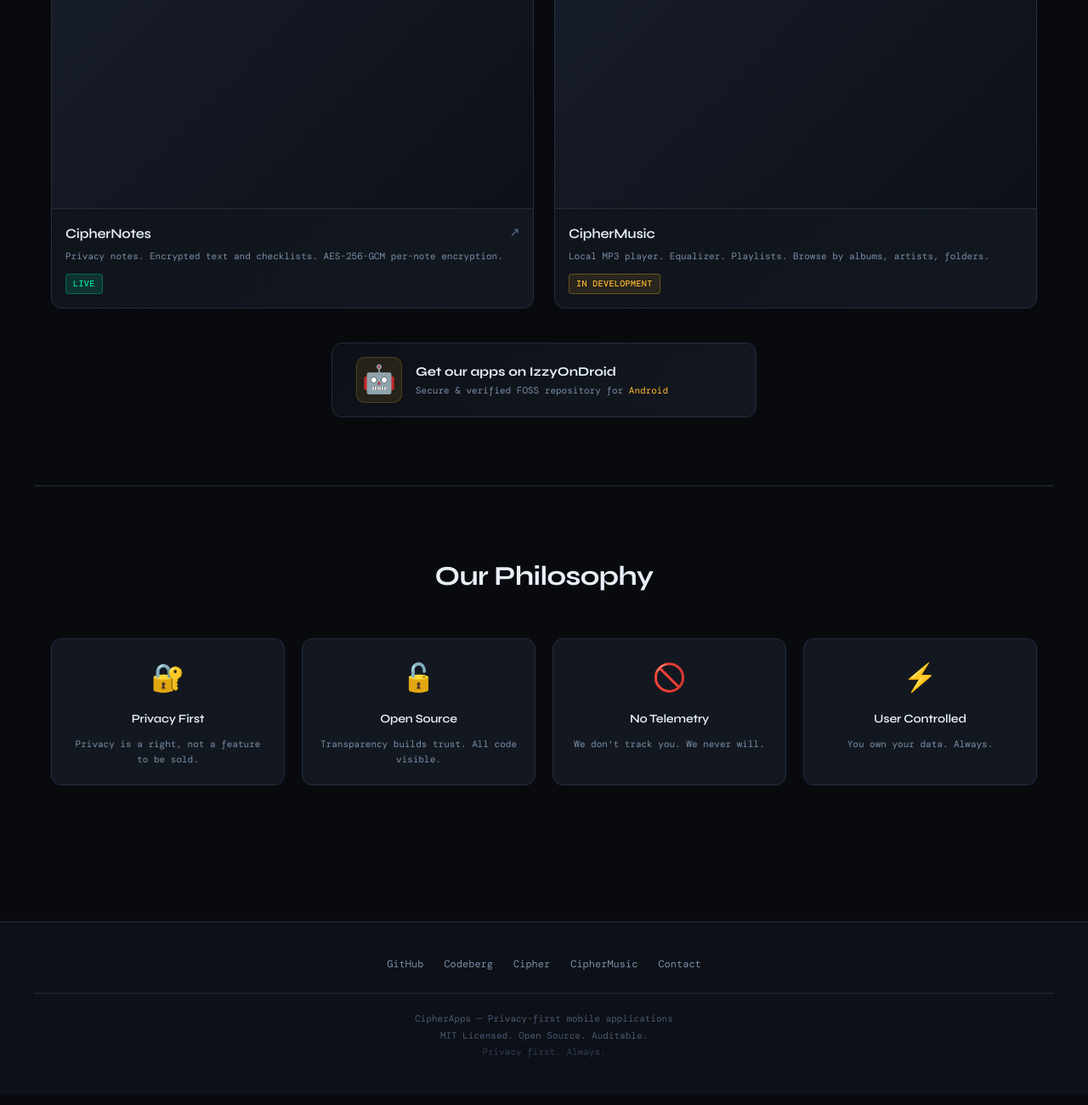
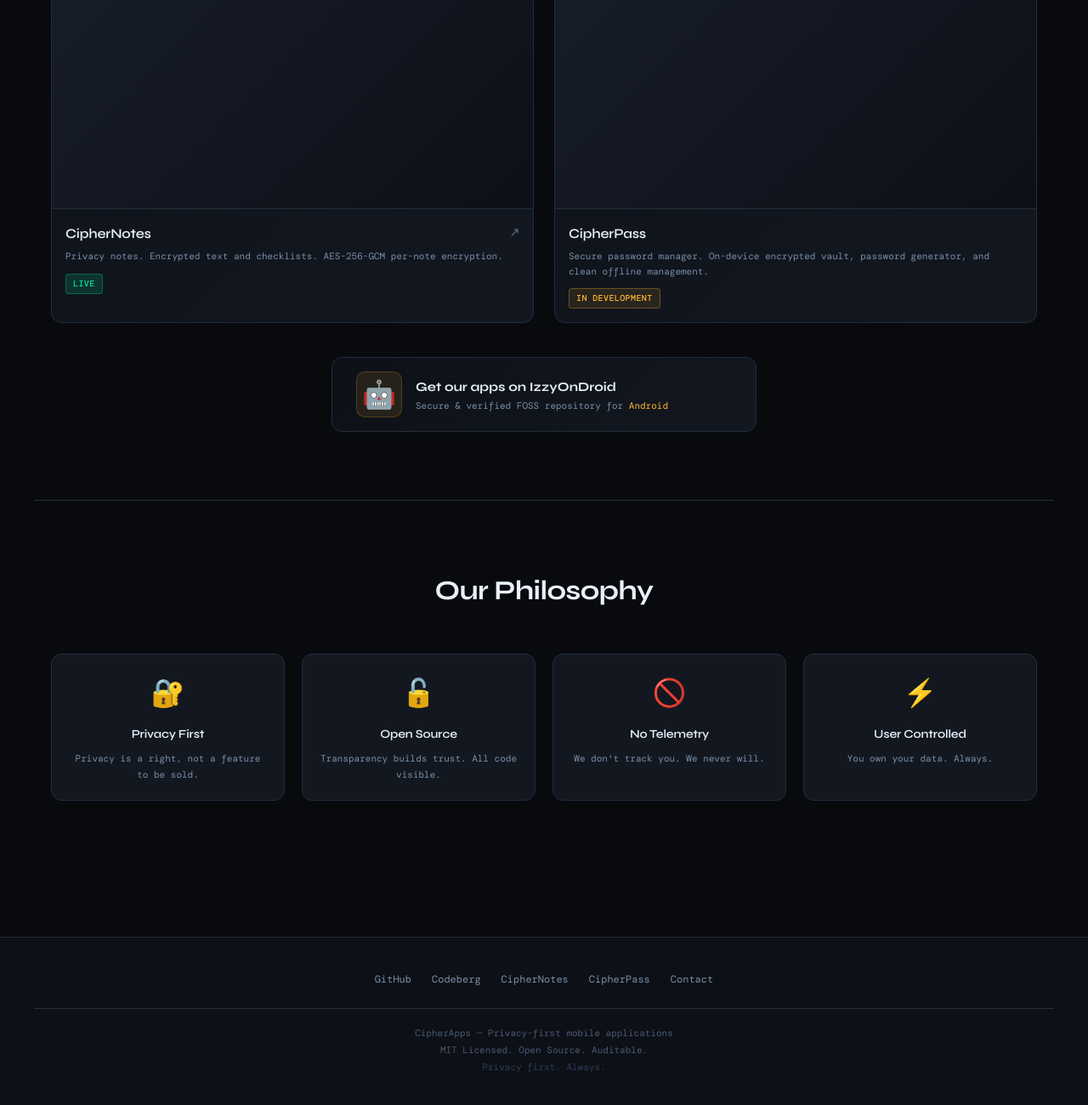
Before and after one commit to CipherApps/cipherapps.github.io, a plain HTML site: page index.html in a window 1280 px wide. Shown: the part 1668-2968 px from the top of the page at 85% size. Drawn offline with nearby package versions, Linux system fonts and the light colour scheme; a web font is replaced by a local one.

Commit message:
Replace CipherMusic with CipherPass in index.html

```diff
--- a/index.html
+++ b/index.html
@@ -94,10 +94,10 @@
                 </a>
 
                 <div class="app-card disabled">
-                    <div class="app-icon-big">🎵</div>
+                    <div class="app-icon-big">🔑</div>
                     <div class="app-info">
-                        <div class="app-name">CipherMusic</div>
-                        <p class="app-desc">Local MP3 player. Equalizer. Playlists. Browse by albums, artists, folders.</p>
+                        <div class="app-name">CipherPass</div>
+                        <p class="app-desc">Secure password manager. On-device encrypted vault, password generator, and clean offline management.</p>
                         <span class="app-status status-beta">In Development</span>
                     </div>
                 </div>
@@ -145,8 +145,8 @@
             <div class="footer-links">
                 <a href="https://github.com/CipherApps">GitHub</a>
                 <a href="https://codeberg.org/CipherApps">Codeberg</a>
-                <a href="https://github.com/CipherApps/cipher-notes">Cipher</a>
-                <a href="https://github.com/CipherApps">CipherMusic</a>
+                <a href="https://github.com/CipherApps/cipher-notes">CipherNotes</a>
+                <a href="https://github.com/CipherApps">CipherPass</a>
                 <a href="mailto:cipher-apps@proton.me">Contact</a>
             </div>
             <div class="footer-divider"></div>
```
